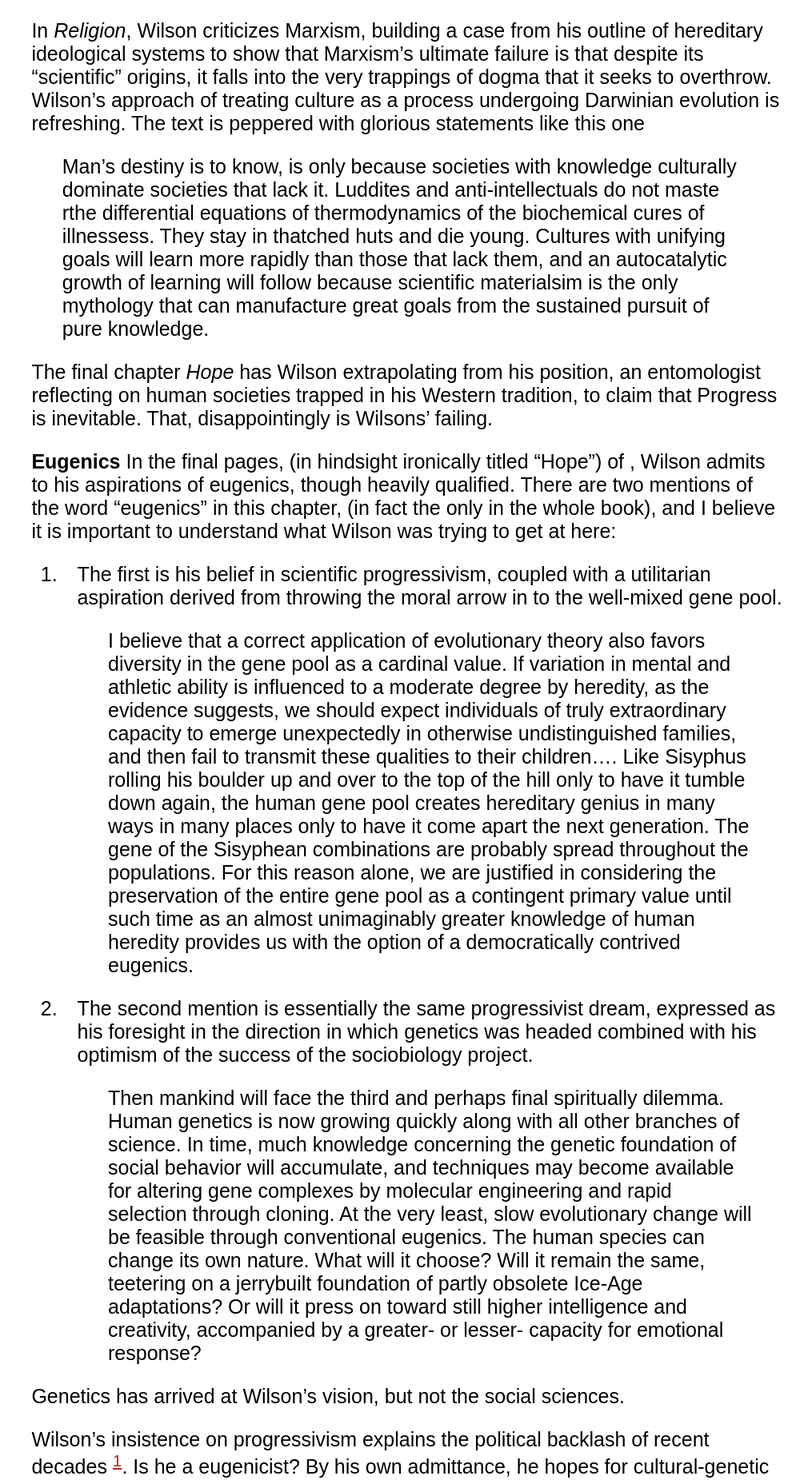
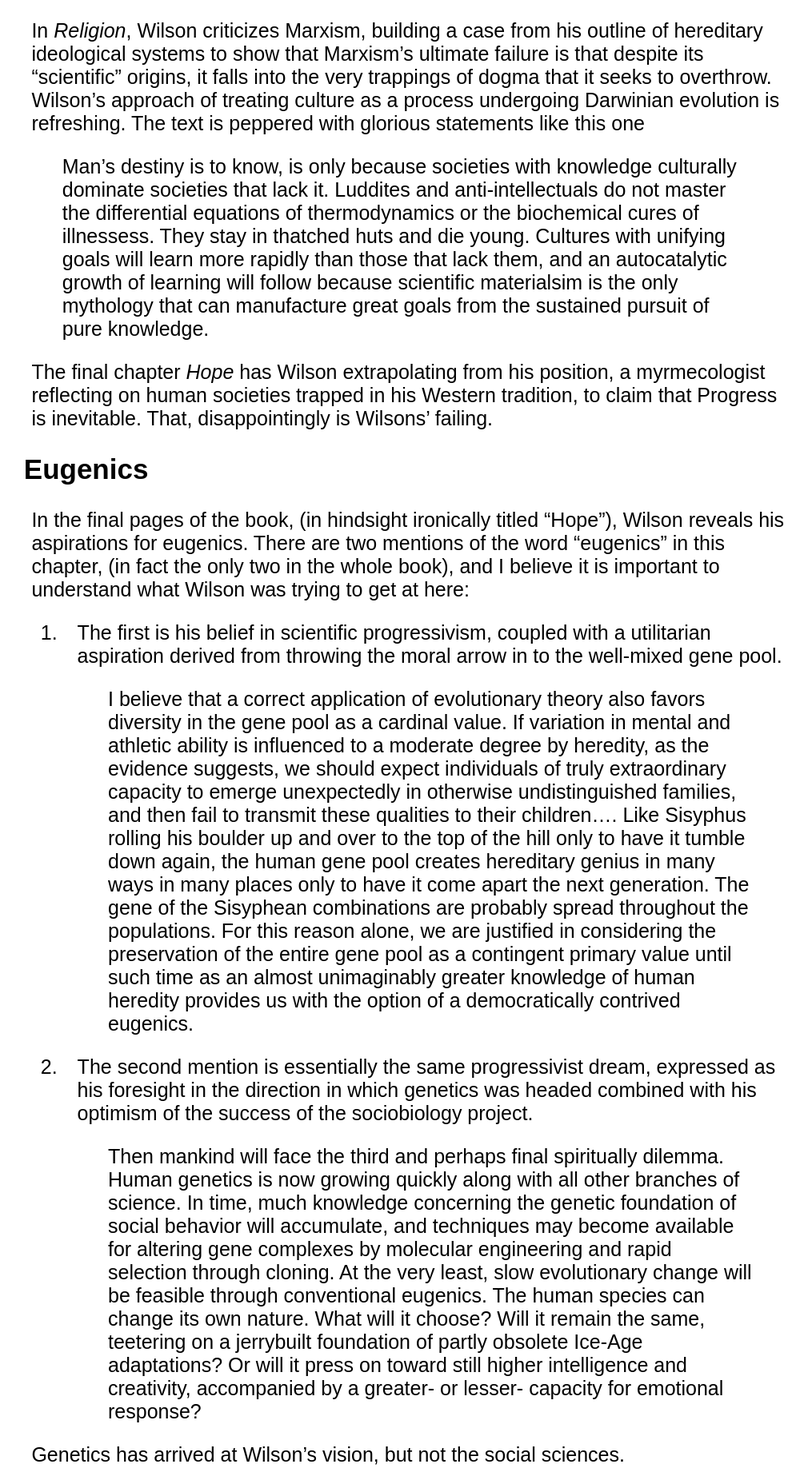
Before and after one commit to amoghpj/amoghpj.github.io, a Jekyll site: the page built from _posts/2020-08-23-on-human-nature.md, in a window 1280 px wide. Shown: the part 858-2709 px from the top of the page at 80% size, without its empty margins (159-1169 px from the left). Built offline with Jekyll 4.4.1, drawn with Linux system fonts in a browser that asks for light colours; comment, search, counter and statistics services are not loaded; some of the changed text lies outside the part shown.

Commit message:
Fix typos, add conclusion

```diff
--- a/_posts/2020-08-23-on-human-nature.md
+++ b/_posts/2020-08-23-on-human-nature.md
@@ -16,12 +16,13 @@
 In *Religion*, Wilson criticizes Marxism, building a case from his outline of hereditary ideological systems to show that Marxism's ultimate failure is that despite its "scientific" origins, it falls into the very trappings of dogma that it seeks to overthrow.
 Wilson's approach of treating culture as a process undergoing Darwinian evolution is refreshing. The text is peppered with glorious statements like this one
 
-> Man's destiny is to know, is only because societies with knowledge culturally dominate societies that lack it. Luddites and anti-intellectuals do not maste rthe differential equations of thermodynamics of the biochemical cures of illnessess. They stay in thatched huts and die young. Cultures with unifying goals will learn more rapidly than those that lack them, and an autocatalytic growth of learning will follow because scientific materialsim is the only mythology that can manufacture great goals from the sustained pursuit of pure knowledge.
+> Man's destiny is to know, is only because societies with knowledge culturally dominate societies that lack it. Luddites and anti-intellectuals do not master the differential equations of thermodynamics or the biochemical cures of illnessess. They stay in thatched huts and die young. Cultures with unifying goals will learn more rapidly than those that lack them, and an autocatalytic growth of learning will follow because scientific materialsim is the only mythology that can manufacture great goals from the sustained pursuit of pure knowledge.
 
-The final chapter *Hope* has Wilson extrapolating from his position, an entomologist reflecting on human societies trapped in his Western tradition, to claim that Progress is inevitable. That, disappointingly is  Wilsons' failing.
+The final chapter *Hope* has Wilson extrapolating from his position, a myrmecologist reflecting on human societies trapped in his Western tradition, to claim that Progress is inevitable. That, disappointingly is  Wilsons' failing.
 
-**Eugenics**
-In the final pages, (in hindsight ironically titled "Hope") of , Wilson admits to his aspirations of eugenics, though heavily qualified. There are two mentions of the word "eugenics" in this chapter, (in fact the only in the whole book), and I believe it is important to understand what Wilson was trying to get at here:
+## **Eugenics**
+
+In the final pages of the book, (in hindsight ironically titled "Hope"), Wilson reveals his aspirations for eugenics. There are two mentions of the word "eugenics" in this chapter, (in fact the only two in the whole book), and I believe it is important to understand what Wilson was trying to get at here:
 
 1.  The first is his belief in scientific progressivism, coupled with a utilitarian aspiration derived from throwing the moral arrow in to the well-mixed gene pool.
 
@@ -34,15 +35,17 @@
 
 Wilson's insistence on progressivism explains the political backlash of recent decades <sup><a id="fnr.1" class="footref" href="#fn.1">1</a></sup>. Is he a eugenicist? By his own admittance, he hopes for cultural-genetic "progress" in his scientific humanist project. But is he a racist, with unscientific claims of cultural/ethnic/racial superiority? I think not.
 
-Wilson still has a lot to offer in terms of understanding cultural evolution. From my more recent readings (for example Michael Muthukrishna's "A problem in Theory", or his talk <https://www.youtube.com/watch?v=F7SvrC15AMo&feature=youtu.be>), I was quite surprised to find the prominence, or possibly the resurgence of Dual Inheritance Theory.
+Wilson still has a lot to offer in terms of understanding cultural evolution. From my more recent readings (for example Michael Muthukrishna's "A Problem in Theory", or his talk <https://www.youtube.com/watch?v=F7SvrC15AMo&feature=youtu.be>), I was quite surprised to find the prominence, or possibly the resurgence of Dual Inheritance Theory.
 
 Some interesting perspectives from the book
 
 -   Wilson takes an aggressively anti-church stand in his defense of sexuality.
 -   The writing style is interesting. At multiple points Wilson proposes many alternative hypotheses/proposals for moving ahead in an area of research. Though he ultimately favors only one of these, the intention is to invite the reader to explore the alternatives.
 -   While I am unaware of contemporary anthropological standing on the measure of evidence used by Wilson, he does a remarkable job in attempting to relate human anthropology with primate behavior and animal behavior at large. The encyclopedic approach is striking, and Wilson himself is excited by the possibilities of unexplored avenues of research. Examples include: analysis of slave trade, cultures of slaves, reflections on hunter-gatherer societies through the ages and in contemporary tribes, comparisons between religions and philosophies.
+-   The book betrays its era by admitting its naive optimism in the promise of genetics and molecular biology. Wilson mentions the "hundreds of thousands" of genes in the human genome multiple times, and is confident that the genetic complexity hides within it the keys to sociobiology. I would love to read a later reflection by Wilson on the state of human genetics.
 
+Overall, **On Human Nature** makes for a great read, providing insight into the promise that modern biology held at the brink of the era of genetic engineering. The first seven chapters make for a classic reading in progressivism, and Wilson's optimism is contagious.
 
-# Footnotes
+ __Footnotes__
 
 <sup><a id="fn.1" href="#fnr.1">1</a></sup> He mentions the Yanamamo people, in *Aggression* and seems to foretell the controversies that would befall the anthropological studies that describe them, as described in *Galileo's Middle Finger* by Alice Dreger.
```
